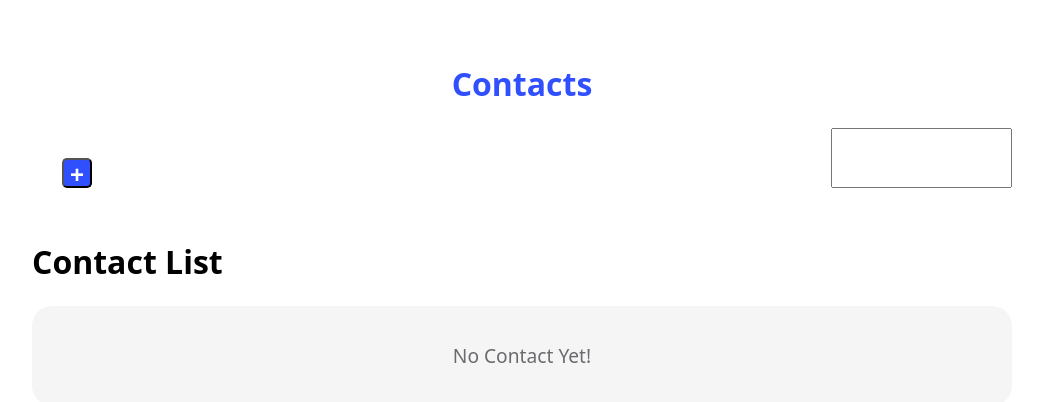
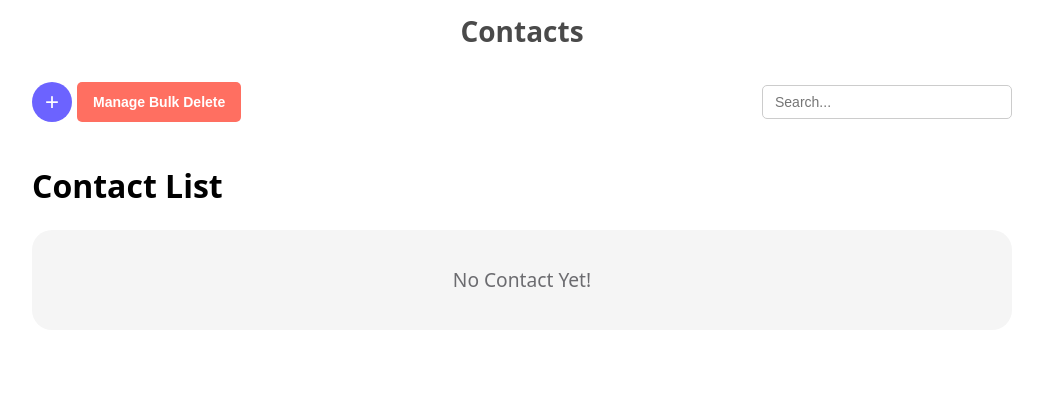
Before and after one commit to Haniyeh-Afrasiyabi/contacts-app, a React (Vite) app: page / in a window 1280 px wide. Shown: the top 402 px of the page, without its empty margins (118-1161 px from the left). Built offline with nearby package versions, Linux system fonts and the light colour scheme.

Commit message:
manage bulk delete and styling the project

```diff
--- a/src/App.jsx
+++ b/src/App.jsx
@@ -1,4 +1,4 @@
-import { useState, useEffect } from "react";
+import { useState } from "react";
 import Header from "./components/Header";
 import Contacts from "./components/Contacts";
 import ContactList from "./components/ContactList";
@@ -15,27 +15,29 @@ function App() {
     phone: "",
   });
 
-  const [editingId, setEditingId] = useState(null); // ID مخاط
+  const [editingId, setEditingId] = useState(null);
 
   const [contacts, setContacts] = useState([]);
-  const [allContacts, setAllContacts] = useState([]);
+
+  const [filteredContacts, setFilteredContacts] = useState(contacts);
+  const [searchTerm, setSearchTerm] = useState("");
 
   const [alert, setAlert] = useState(false);
+
+  const [isBulkDeleting, setIsBulkDeleting] = useState(false);
 
   const deleteHandler = (id) => {
     const newContacts = contacts.filter((contact) => contact.id !== id);
     setContacts(newContacts);
   };
 
-  // تابع برای شروع ویرایش
   const startEditing = (contact) => {
     setContact(contact);
     setEditingId(contact.id);
-    setChart(true); // نمایش فرم
+    setChart(true);
   };
 
   const saveContact = () => {
-    // اعتبارسنجی فیلدها
     if (
       !contact.name?.trim() ||
       !contact.lastName?.trim() ||
@@ -68,63 +70,58 @@ function App() {
       return;
     }
 
-    // تعیین پیام تأیید بر اساس حالت
     const confirmationMessage = editingId
-      ? "آیا مطمئن هستید که می‌خواهید تغییرات را ذخیره کنید؟"
-      : "آیا می‌خواهید مخاطب جدید اضافه کنید؟";
+      ? "Are you sure you want to save the changes?"
+      : "Do you want to add a new contact?";
 
-    // نمایش دیالوگ تأیید
     if (!window.confirm(confirmationMessage)) {
-      return; // اگر کاربر انصراف داد
+      return;
     }
 
-    setAlert(""); // ریست alert در هر حالت
+    setAlert("");
 
     if (editingId) {
-      // حالت ویرایش
       setContacts(
         contacts.map((c) =>
           c.id === editingId ? { ...contact, id: editingId } : c
         )
       );
-      window.alert("تغییرات با موفقیت اعمال شد!");
+      window.alert("Changes have been saved successfully!");
     } else {
-      // حالت افزودن جدید
       const newContact = { ...contact, id: v4() };
       setContacts([...contacts, newContact]); // اصلاح این خط
-      window.alert("مخاطب جدید با موفقیت اضافه شد!");
+      window.alert("New contact added successfully!");
     }
 
-    // ریست فرم
     setContact({ name: "", lastName: "", email: "", phone: "" });
     setEditingId(null);
     setChart(null);
   };
 
-  // useEffect(() => {
-  //   // فرضی: fetch یا هرچی
-  //   setContacts(fetchedContacts);
-  //   setOriginalContacts(fetchedContacts);
-  // }, []);
-
-  const searchHandler = (event) => {
-    const searchValue = event.target.value.toLowerCase().trim();
-
-    if (searchValue === "") {
-      // اگر خالی بود، کل مخاطبین اصلی رو نمایش بده
-      setAllContacts(allContacts);
+  const searchHandler = (term) => {
+    setSearchTerm(term);
+    if (!term.trim()) {
+      setFilteredContacts(contacts);
     } else {
-      // اگر چیزی نوشته شده بود، فیلتر کن
-      const filteredContacts = allContacts.filter((contact) =>
-        contact.name.toLowerCase().includes(searchValue)
+      const filtered = contacts.filter(
+        (contact) =>
+          contact.name.toLowerCase().includes(term.toLowerCase()) ||
+          contact.lastName.toLowerCase().includes(term.toLowerCase()) ||
+          contact.email.toLowerCase().includes(term.toLowerCase()) ||
+          contact.phone.includes(term.toLowerCase())
       );
-      setContacts(filteredContacts);
+      setFilteredContacts(filtered);
     }
   };
-
   return (
     <>
-      <Header setChart={setChart} searchHandler={searchHandler} />
+      <Header
+        setChart={setChart}
+        searchHandler={searchHandler}
+        searchTerm={searchTerm}
+        isBulkDeleting={isBulkDeleting}
+        setIsBulkDeleting={setIsBulkDeleting}
+      />
 
       {!!chart && (
         <Contacts
@@ -134,16 +131,19 @@ function App() {
           setContacts={setContacts}
           contact={contact}
           setContact={setContact}
-          onSave={saveContact} // تغییر نام از addHandler به onSave
-          isEditing={!!editingId} // برای نمایش عنوان متفاوت در فرم
+          onSave={saveContact}
+          isEditing={!!editingId}
           alert={alert}
         />
       )}
 
       <ContactList
-        contacts={contacts}
+        contacts={searchTerm ? filteredContacts : contacts}
         deleteHandler={deleteHandler}
-        startEditing={startEditing} // پاس دادن تابع ویرایش
+        startEditing={startEditing}
+        isBulkDeleting={isBulkDeleting}
+        setContacts={setContacts}
+        setIsBulkDeleting={setIsBulkDeleting}
       />
     </>
   );
--- a/src/components/ContactItem.jsx
+++ b/src/components/ContactItem.jsx
@@ -1,24 +1,52 @@
-import styles from "./contactItem.module.css";
+import styles from "./ContactItem.module.css";
 
-function ContactItem({ contact, deleteHandler, startEditing }) {
+function ContactItem({
+  contact,
+  deleteHandler,
+  startEditing,
+  selectedContacts,
+  setSelectedContacts,
+  isBulkDeleting,
+}) {
   const { id, name, lastName, email, phone } = contact;
 
-  // console.log("deleteHandler in ContactItem:", typeof deleteHandler);
-  // console.log("Contact ID:", id);
+  const toggleSelect = () => {
+    if (selectedContacts.includes(id)) {
+      setSelectedContacts(
+        selectedContacts.filter((selectedId) => selectedId !== id)
+      );
+    } else {
+      setSelectedContacts([...selectedContacts, id]);
+    }
+  };
 
   return (
     <li className={styles.item}>
+      <div className={styles.checkbox}>
+        {isBulkDeleting && (
+          <input
+            type="checkbox"
+            checked={selectedContacts.includes(id)}
+            onChange={toggleSelect}
+          />
+        )}
+      </div>
+
       <p>
         {name} {lastName}
       </p>
-      <p>
+      <p className={styles.email}>
         <span>📫</span> {email}
       </p>
       <p>
         <span>📞</span> {phone}
       </p>
-      <button onClick={() => startEditing(contact)}>✏️</button>
-      <button onClick={() => deleteHandler(id)}>🗑</button>
+      {!isBulkDeleting && (
+        <>
+          <button onClick={() => startEditing(contact)}>✏️</button>
+          <button onClick={() => deleteHandler(id)}>🗑</button>
+        </>
+      )}
     </li>
   );
 }
--- a/src/components/ContactItem.module.css
+++ b/src/components/ContactItem.module.css
@@ -29,14 +29,27 @@
 .item button {
   width: 35px;
   height: 35px;
-  font-size: 1.5rem;
+  font-size: 1.3rem;
   background-color: #fff;
   border: none;
   border-radius: 50%;
   cursor: pointer;
   transition: 0.1s all ease-in-out;
+  margin-right: 5px;
 }
 
 .item button:hover {
   font-size: 1.7rem;
 }
+
+.checkbox {
+  display: flex;
+  align-items: center;
+  gap: 10px;
+}
+
+@media (max-width: 900px) {
+  .email {
+    display: none;
+  }
+}
--- a/src/components/ContactList.module.css
+++ b/src/components/ContactList.module.css
@@ -27,3 +27,17 @@
   font-size: 1.2rem;
   font-weight: 500;
 }
+
+.deleteAllBtn {
+  margin: 1rem 0;
+  background-color: red;
+  color: white;
+  padding: 0.5rem 1.5rem;
+  border: none;
+  border-radius: 8px;
+  cursor: pointer;
+}
+
+.deleteAllBtn:hover {
+  background-color: darkred;
+}
--- a/src/components/Contacts.module.css
+++ b/src/components/Contacts.module.css
@@ -15,7 +15,7 @@
   color: #fff;
   width: 30px;
   height: 30px;
-  line-height: 30px;
+  line-height: 24px;
   text-align: center;
   margin: 30px 0 0 30px;
   border-radius: 5px;
--- a/src/components/Header.jsx
+++ b/src/components/Header.jsx
@@ -1,20 +1,46 @@
 import styles from "./header.module.css";
 
-function Header({ setChart, searchHandler }) {
+function Header({
+  setChart,
+  searchHandler,
+  searchTerm,
+  isBulkDeleting,
+  setIsBulkDeleting,
+}) {
   const showHandler = () => {
     setChart(true);
   };
 
+  const toggleBulkDelete = () => {
+    setIsBulkDeleting((prev) => !prev);
+  };
+
   return (
     <div className={styles.container}>
-      <div>
-        <h1>Contacts</h1>
+      <div className={styles.titleContainer}>
+        <h1 className={styles.title}>Contacts</h1>
       </div>
       <div className={styles.research}>
-        <button className={styles.cross} onClick={showHandler}>
-          +
-        </button>
-        <input type="text" onChange={searchHandler} />
+        <div className={styles.buttons}>
+          <button className={styles.addButton} onClick={showHandler}>
+            +
+          </button>
+
+          <button
+            className={styles.bulkDeleteButton}
+            onClick={toggleBulkDelete}
+          >
+            {isBulkDeleting ? "Cancel Bulk Delete" : "Manage Bulk Delete"}
+          </button>
+        </div>
+
+        <input
+          type="text"
+          onChange={(e) => searchHandler(e.target.value)}
+          value={searchTerm}
+          placeholder="Search..."
+          className={styles.searchInput}
+        />
       </div>
     </div>
   );
--- a/src/components/header.module.css
+++ b/src/components/header.module.css
@@ -1,34 +1,78 @@
 .container {
   display: flex;
   flex-direction: column;
-  /* align-items: center; */
-  /* justify-content: space-between; */
+  gap: 30px;
+  margin-bottom: 40px;
+}
 
-  margin: 50px 0;
+.titleContainer {
+  flex: 1;
+}
+
+.title {
+  font-size: 28px;
+  font-weight: bold;
+  color: #4a4a4a;
   text-align: center;
 }
 
-.container h1 {
-  color: #304ffe;
-  margin-bottom: 20px;
-}
-
-.cross {
-  display: inline-block;
-  font-size: 1.5rem;
-  font-weight: 700;
-  background-color: #304ffe;
-  color: #fff;
-  width: 30px;
-  height: 30px;
-  line-height: 30px;
-  text-align: center;
-  margin: 30px 0 0 30px;
-  border-radius: 5px;
-  cursor: pointer;
+.buttons {
+  display: flex;
+  gap: 5px;
 }
 
 .research {
   display: flex;
   justify-content: space-between;
+  align-items: center;
+  gap: 15px;
 }
+
+.addButton {
+  background-color: #6c63ff;
+  color: white;
+  border: none;
+  font-size: 24px;
+  border-radius: 50%;
+  width: 40px;
+  height: 40px;
+  display: flex;
+  justify-content: center;
+  align-items: center;
+  cursor: pointer;
+  transition: background-color 0.3s ease;
+}
+
+.addButton:hover {
+  background-color: #5948c1;
+}
+
+.bulkDeleteButton {
+  background-color: #ff6f61;
+  color: white;
+  border: none;
+  padding: 8px 16px;
+  font-size: 14px;
+  font-weight: 600;
+  border-radius: 5px;
+  cursor: pointer;
+  transition: background-color 0.3s ease;
+}
+
+.bulkDeleteButton:hover {
+  background-color: #e55c50;
+}
+
+.searchInput {
+  padding: 8px 12px;
+  font-size: 14px;
+  border: 1px solid #ccc;
+  border-radius: 5px;
+  width: 250px;
+  transition: border-color 0.3s ease;
+}
+
+.searchInput:focus {
+  border-color: #6c63ff;
+  outline: none;
+}
--- a/src/constants/inputs.js
+++ b/src/constants/inputs.js
@@ -1,8 +1,8 @@
 const inputs = [
-  { type: "text", name: "name", placeholder: "Name" },
+  { type: "text", name: "name", placeholder: "First Name" },
   { type: "text", name: "lastName", placeholder: "Last Name" },
   { type: "email", name: "email", placeholder: "Email" },
-  { type: "number", name: "phone", placeholder: "phone" },
+  { type: "number", name: "phone", placeholder: "Phone Number" },
 ];
 
 export default inputs;
```
Also changed, not shown: src/components/ContactList.jsx (+52 -3 lines), src/components/Contacts.jsx (+4 -49 lines).
